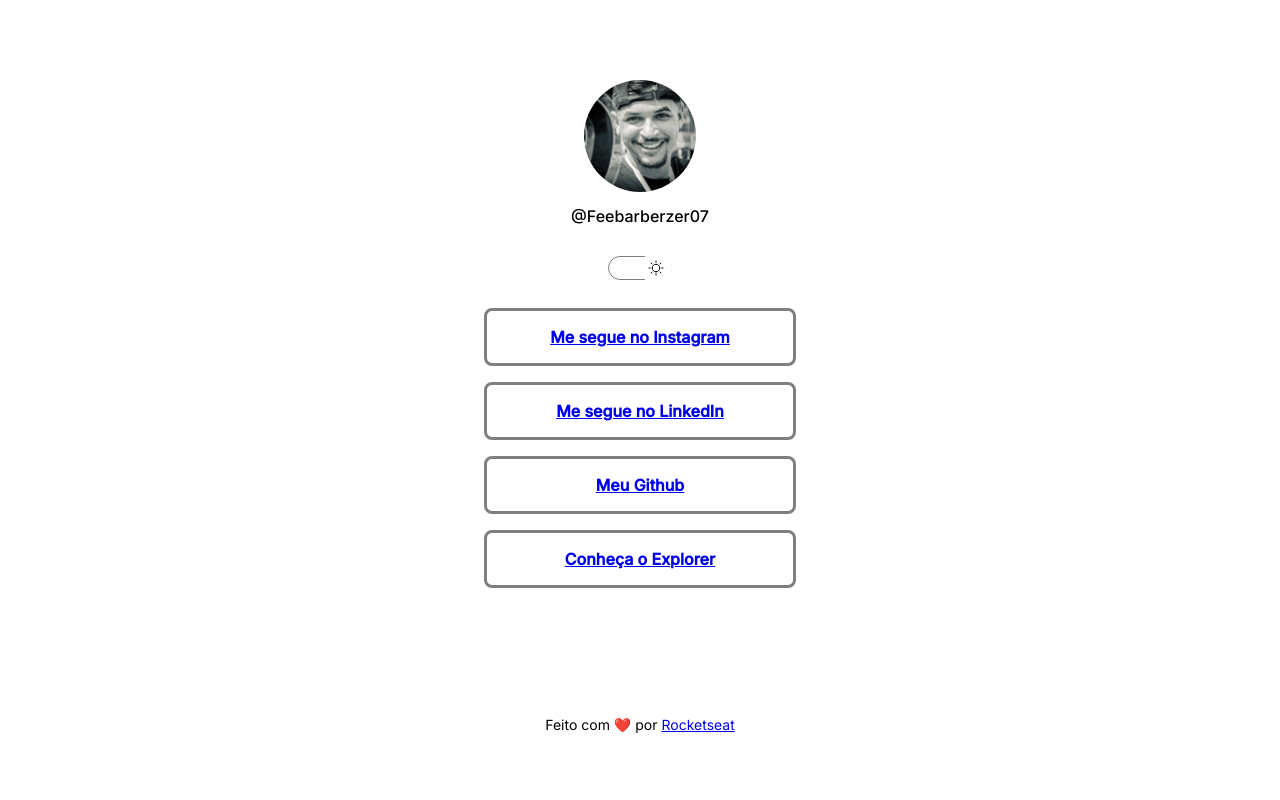
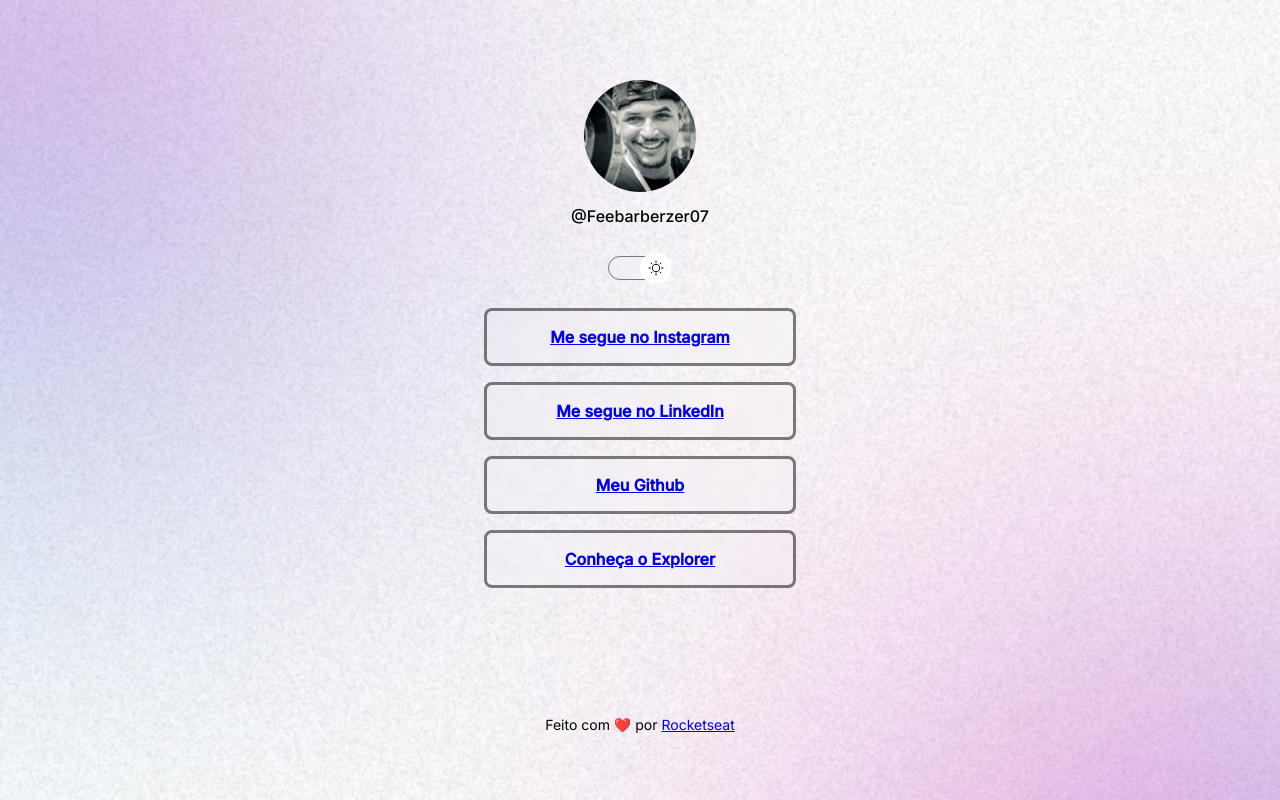
Before and after one commit to feesantosdev/Projeto-Bio, a plain HTML site: page index.html in a window 1280 px wide. Both pictures are taken after a click on the element 640 px from the left and 268 px from the top of the page. Drawn offline with nearby package versions, Linux system fonts and the light colour scheme.

Commit message:
modifiquei

```diff
--- a/style.css
+++ b/style.css
@@ -16,7 +16,7 @@
 
 .light {
    --text-color: black;
-   --bg-url: url(./assets/bg-mobile-light.jpg\ 2.jpg);
+   --bg-url: url(./assets/bg-mobile-light.jpg);
    --stroke-color:rgba(0, 0, 0, 0.5);
    --surface-color: rgba(0,0,0,0,0.05);
    --surface-color-hover: rgba(255, 255, 255, 0.2);
```
